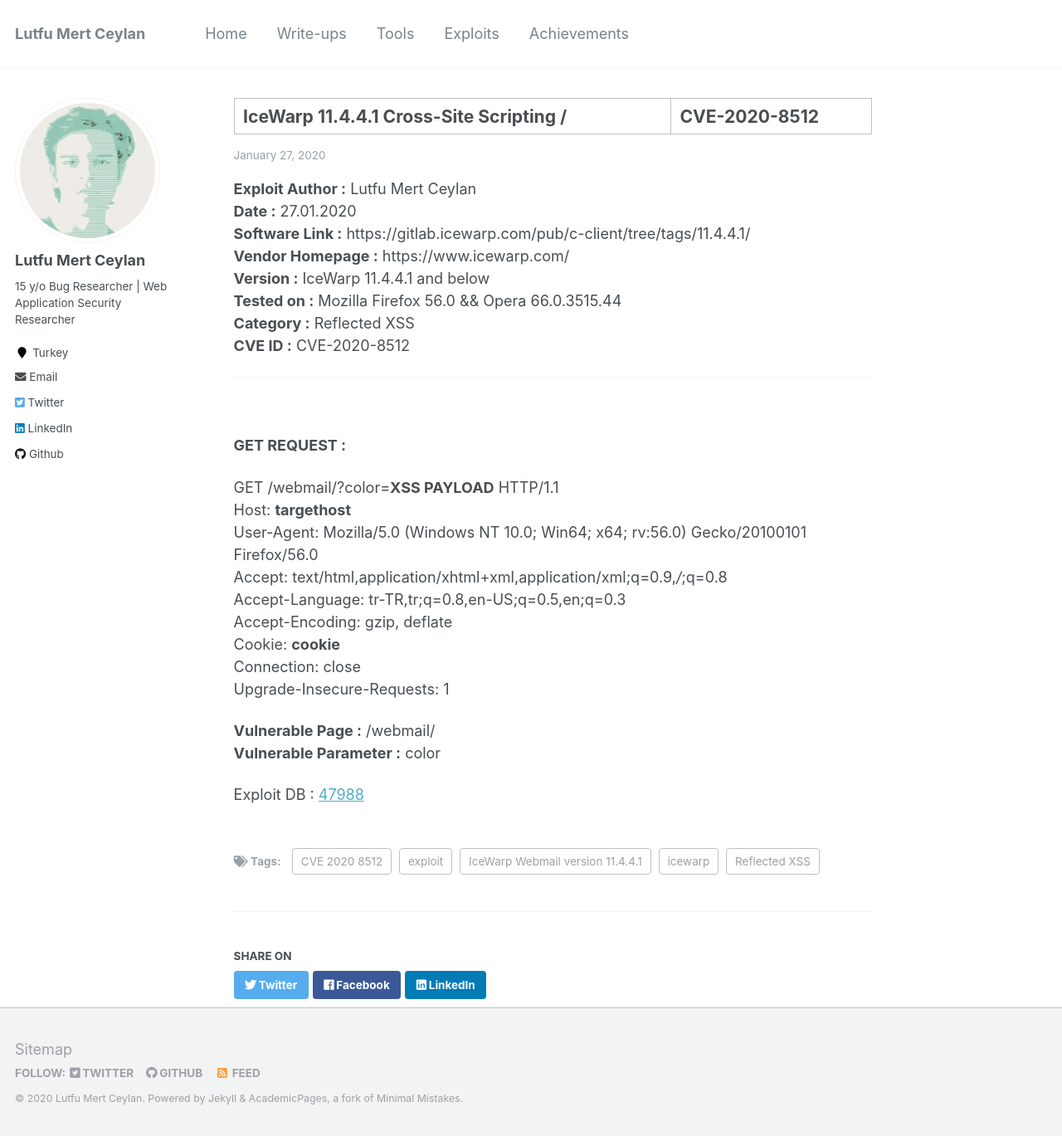
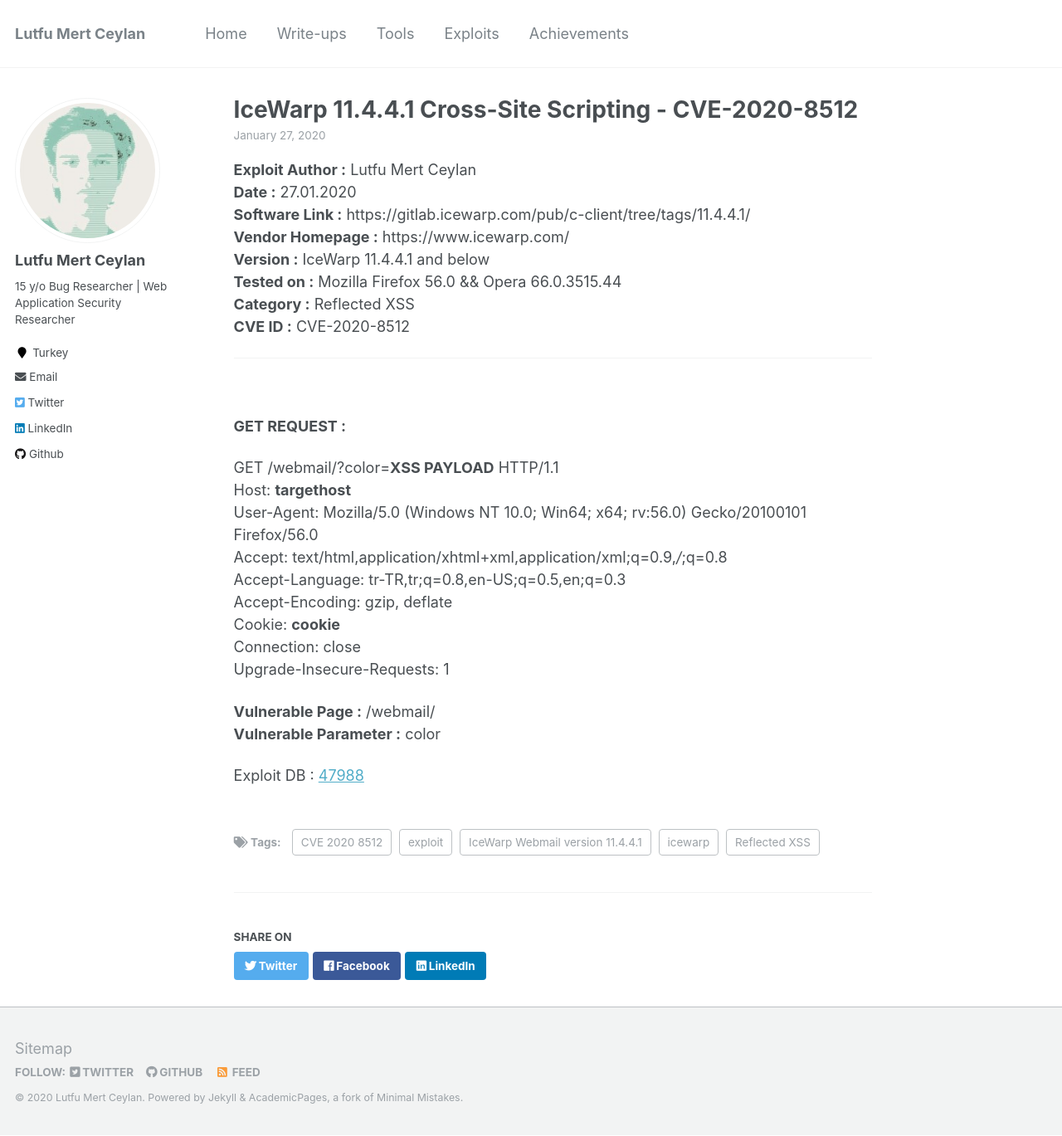
Before and after one commit to lutfumertceylan/mywebsite, a Jekyll site: the page built from _exploits/2020-01-27-IceWarp-Exploit-XSS.md, in a window 1280 px wide and 1369 px high. Shown: the whole window at 83% size. Built offline with Jekyll 4.4.1, drawn with Linux system fonts in a browser that asks for light colours.

```diff
--- a/_exploits/2020-01-27-IceWarp-Exploit-XSS.md
+++ b/_exploits/2020-01-27-IceWarp-Exploit-XSS.md
@@ -1,5 +1,5 @@
 ---
-title: "IceWarp 11.4.4.1 Cross-Site Scripting /| CVE-2020-8512"
+title: "IceWarp 11.4.4.1 Cross-Site Scripting - CVE-2020-8512"
 collection: exploits
 excerpt: "IceWarp 11.4.4.1 Cross-Site Scripting"
 permalink: /exploit/icewarp-xss-exploit
```
